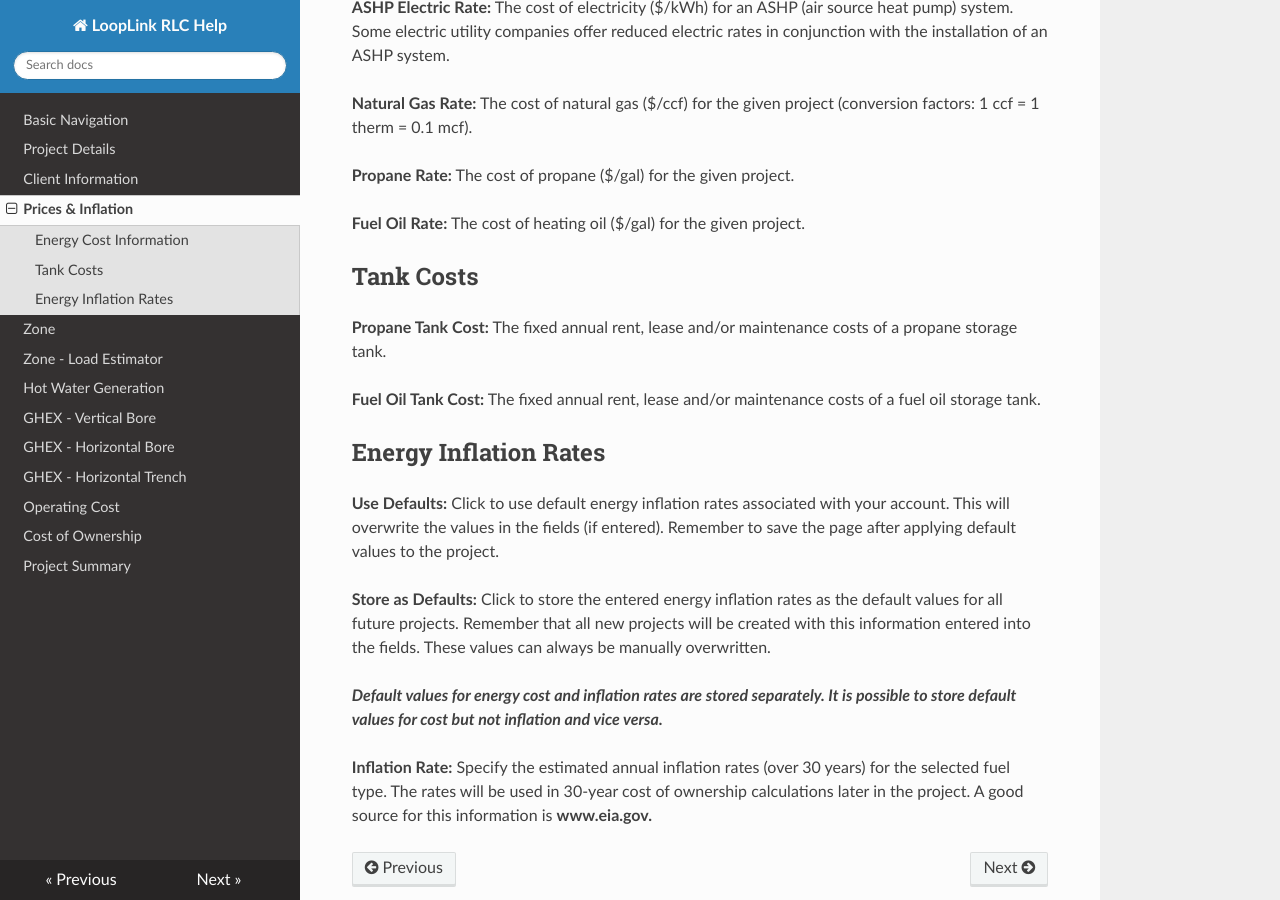
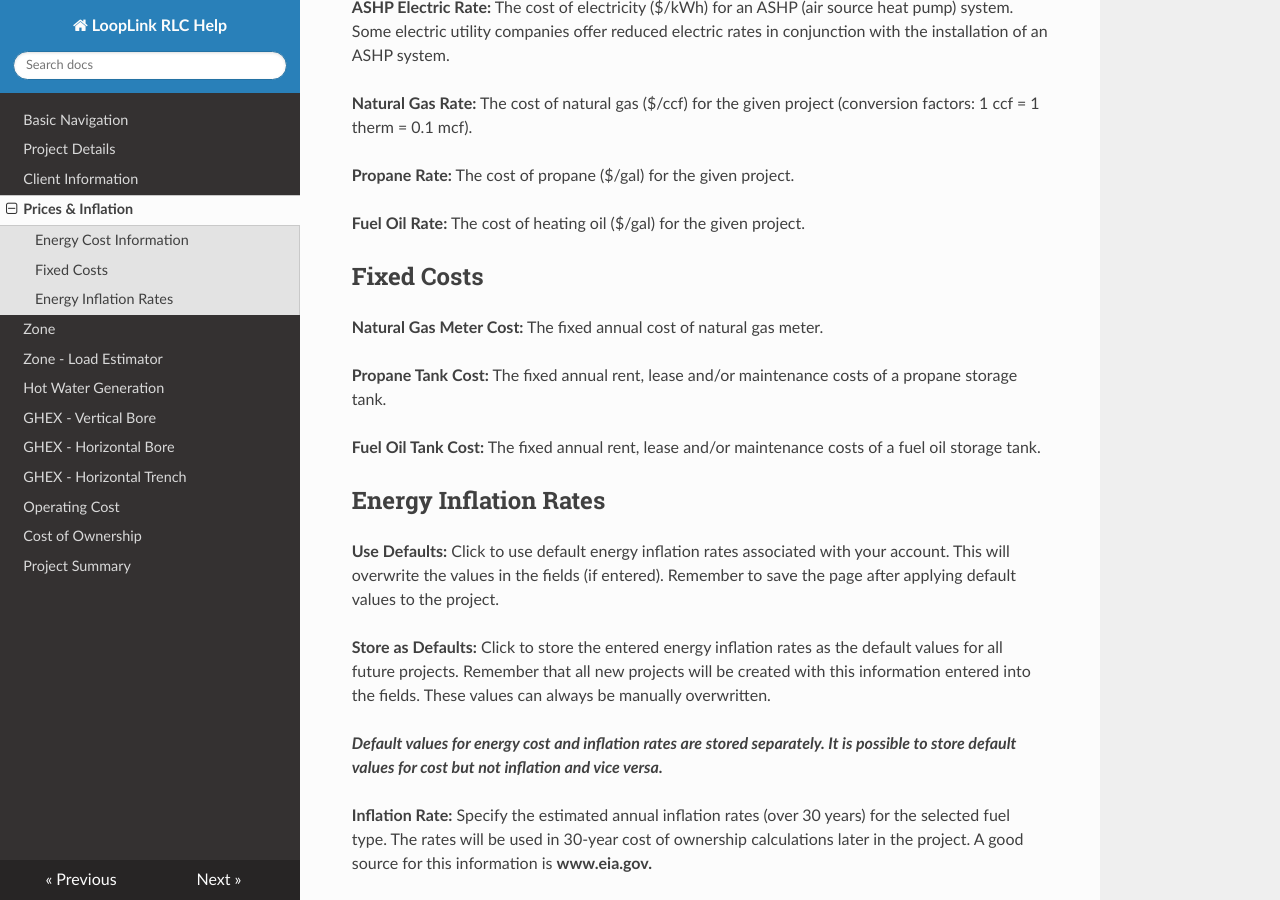
Before and after one commit to geoconnections-rjc/RLC_DOCS, an MkDocs documentation site: the page built from docs/prices_and_inflation.md, in a window 1280 px wide and 900 px high, scrolled down 970 px. Built offline with MkDocs 1.6.1, drawn with Linux system fonts in a browser that asks for light colours; nearby versions of some CDN libraries; old or Windows-style settings are respelled for this version of MkDocs.

Commit message:
Switched Tank Costs to Fixed Costs

```diff
--- a/docs/prices_and_inflation.md
+++ b/docs/prices_and_inflation.md
@@ -26,7 +26,9 @@ Enter the local utility rates for annual operating cost calculations. If a field
 
 **Fuel Oil Rate:** The cost of heating oil ($/gal) for the given project.
 
-##Tank Costs
+##Fixed Costs
+
+**Natural Gas Meter Cost:** The fixed annual cost of natural gas meter.
 
 **Propane Tank Cost:** The fixed annual rent, lease and/or maintenance costs of a propane storage tank.
 
```
